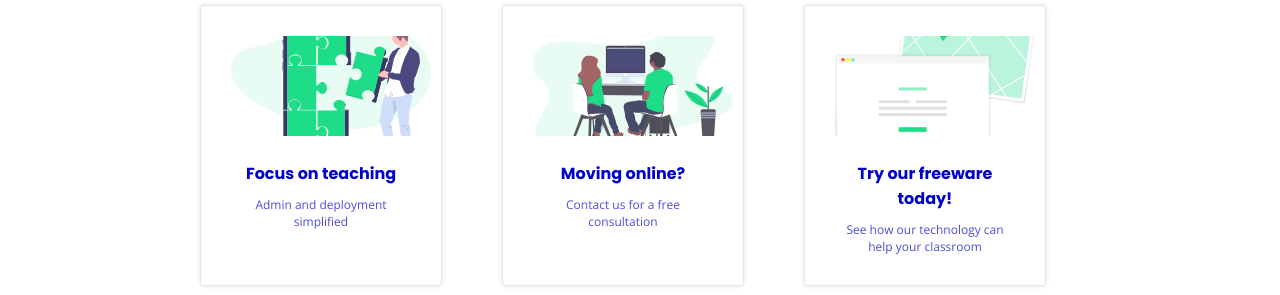
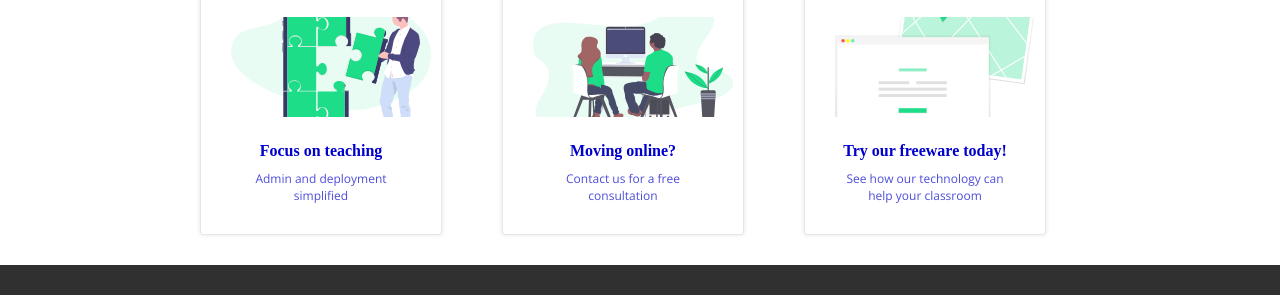
Before and after one commit to alvinqingxing/landing, a plain HTML site: page index.html in a window 1280 px wide. Shown: the part 507-802 px from the top of the page. Drawn offline with nearby package versions, Linux system fonts and the light colour scheme.

Commit message:
Changed font

```diff
--- a/css/style.css
+++ b/css/style.css
@@ -9,7 +9,7 @@ body {
   font-family: Open Sans;
 }
 h1, h2, h3, h4 {
-  font-family: Poppins;
+  font-family: Rubik;
 }
 a {
   text-decoration: none;
```
